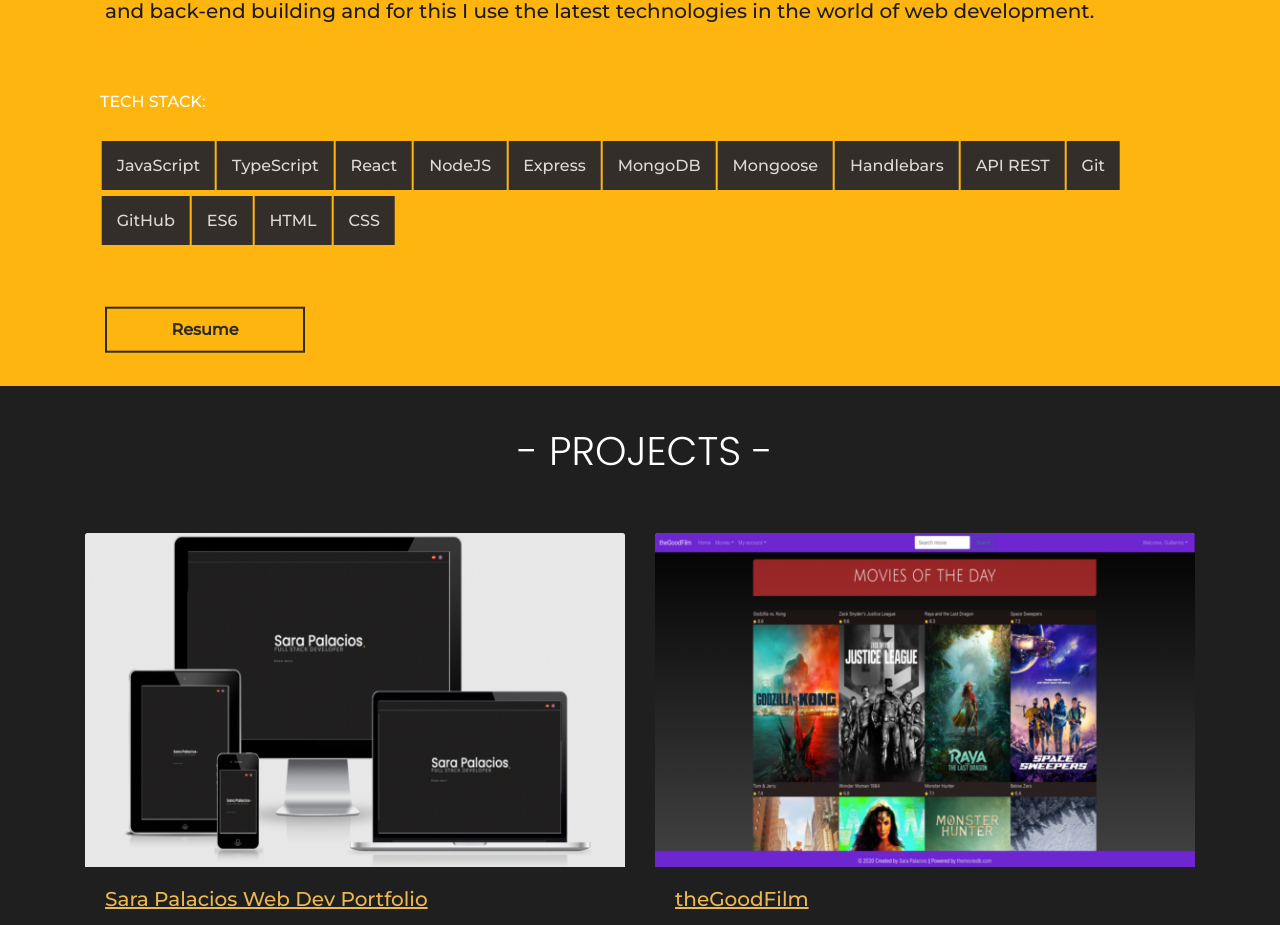
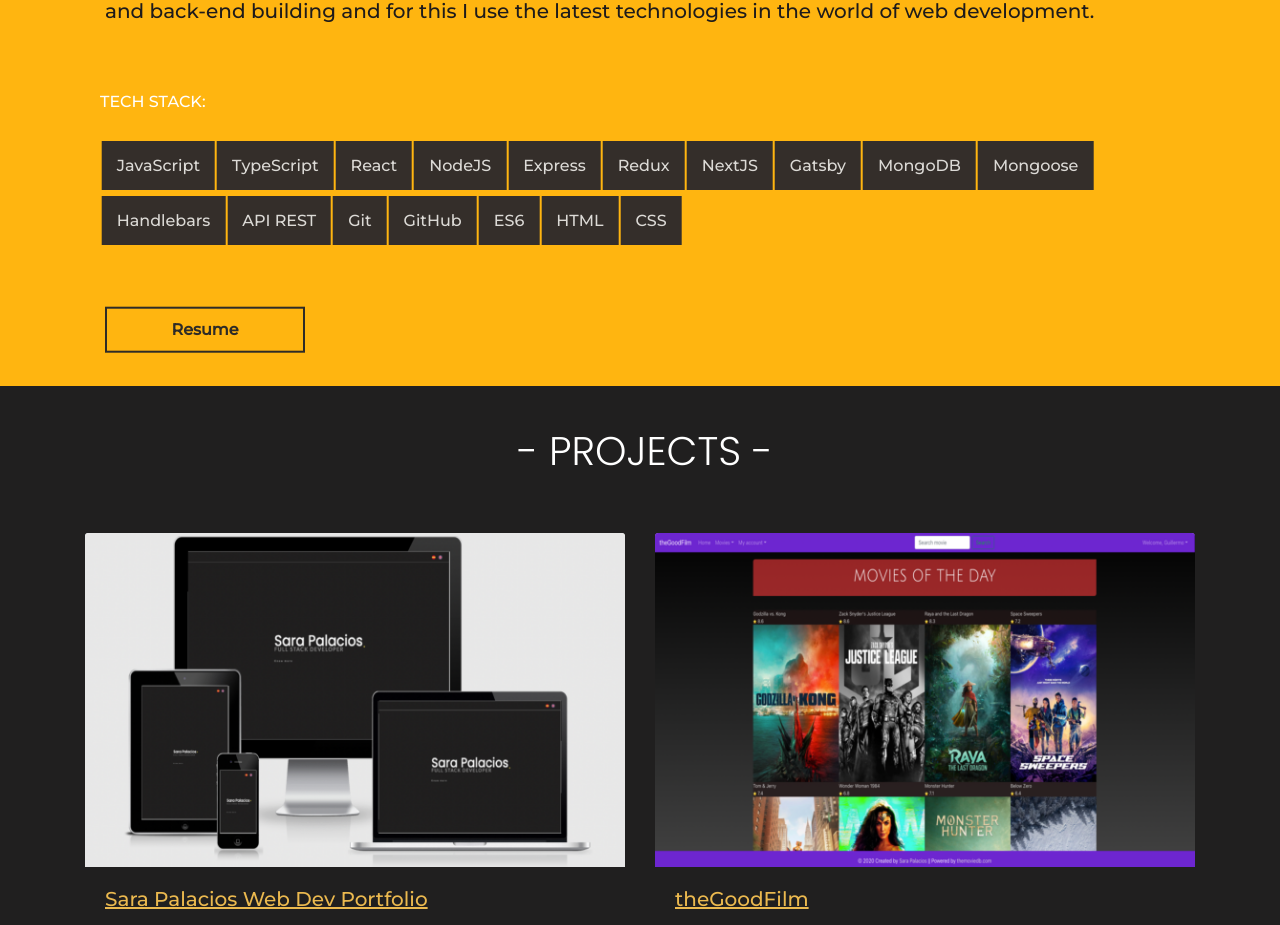
Before and after one commit to SaraPalacioss/porfolio-sarapalacios, a React (Create React App) app: page / in a window 1280 px wide. Shown: the part 1357-2282 px from the top of the page. Built offline with nearby package versions, Linux system fonts and the light colour scheme.

Commit message:
stack update

```diff
--- a/src/components/ReadMe/ReadMe.js
+++ b/src/components/ReadMe/ReadMe.js
@@ -38,6 +38,9 @@ const ReadMe = () => {
                     <div><a className="stack-style">React</a></div>
                     <div><a className="stack-style">NodeJS</a></div>
                     <div><a className="stack-style">Express</a></div>
+                    <div><a className="stack-style">Redux</a></div>
+                    <div><a className="stack-style">NextJS</a></div>
+                    <div><a className="stack-style">Gatsby</a></div>
                     <div><a className="stack-style">MongoDB</a></div>
                     <div><a className="stack-style">Mongoose</a></div>
                     <div><a className="stack-style">Handlebars</a></div>
```
